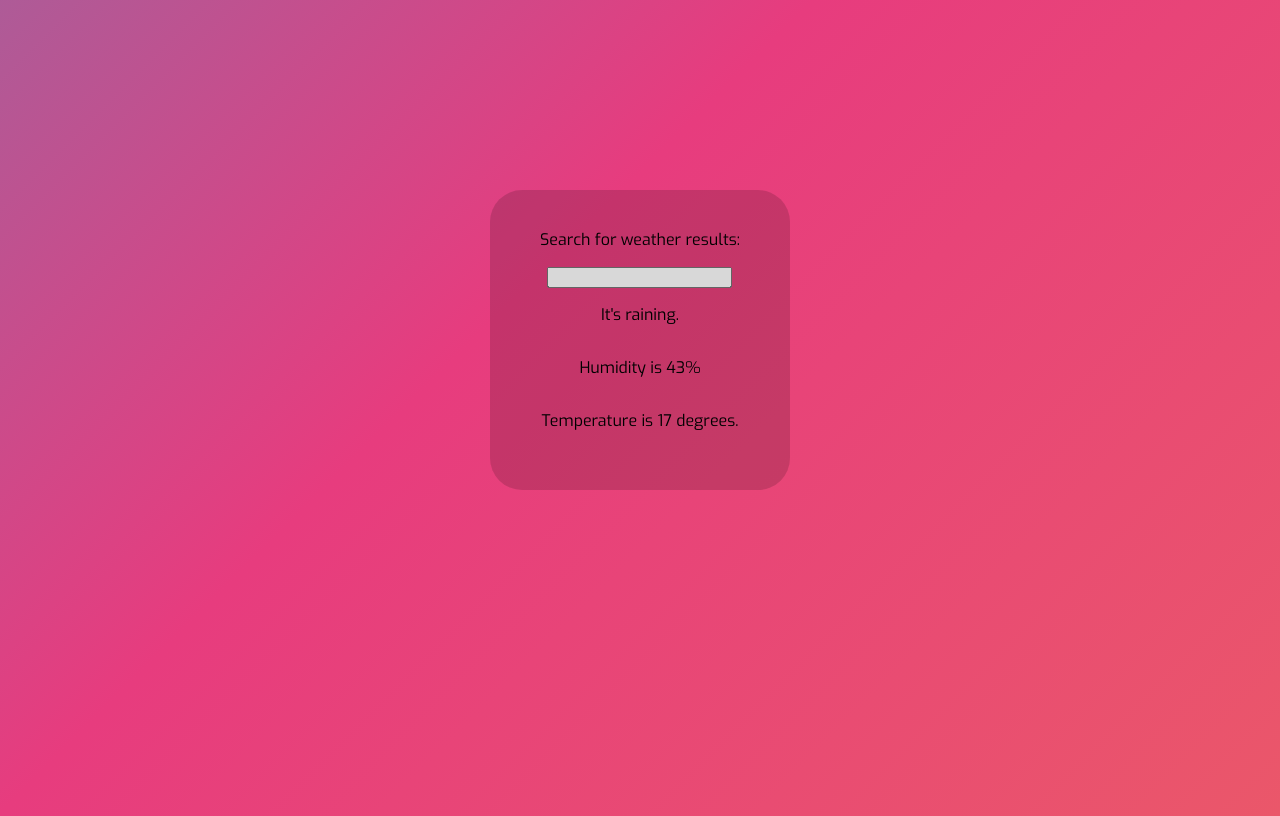
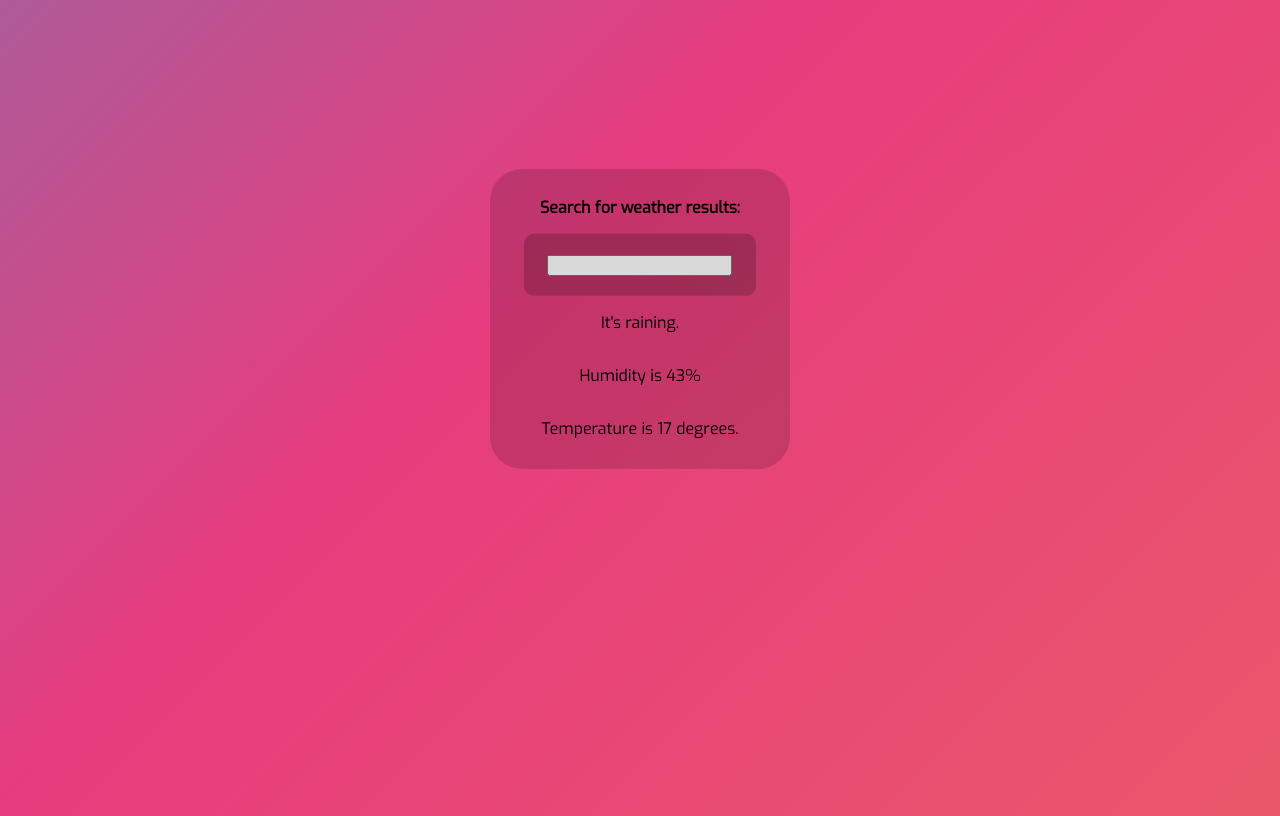
Before and after one commit to henewi/weatherapp, a plain HTML site: page index.html in a window 1280 px wide. Drawn offline with Linux system fonts and the light colour scheme.

Commit message:
border box

```diff
--- a/style.css
+++ b/style.css
@@ -38,8 +38,16 @@ body {
 	transform: translate(-50%,-80%);
 }
 
+#search {
+	padding-top: 20px;
+	padding-bottom: 20px;
+	background-color: rgba(0, 0, 0, 0.192);
+	border-radius: 10px;
+}
+
 #titletext {
 	padding: 1em;
+	font-weight: 800;
 }
 
 #temp {
@@ -60,8 +68,8 @@ body {
 	text-align: center;
 	top: 50%;
 	left: 50%;
-	-ms-transform: translate(-50%,-70%);
-	transform: translate(-50%,-70%);
+	-ms-transform: translate(-50%,-77%);
+	transform: translate(-50%,-77%);
 	padding: 150px;
 	border-radius: 2em;
 }
```
